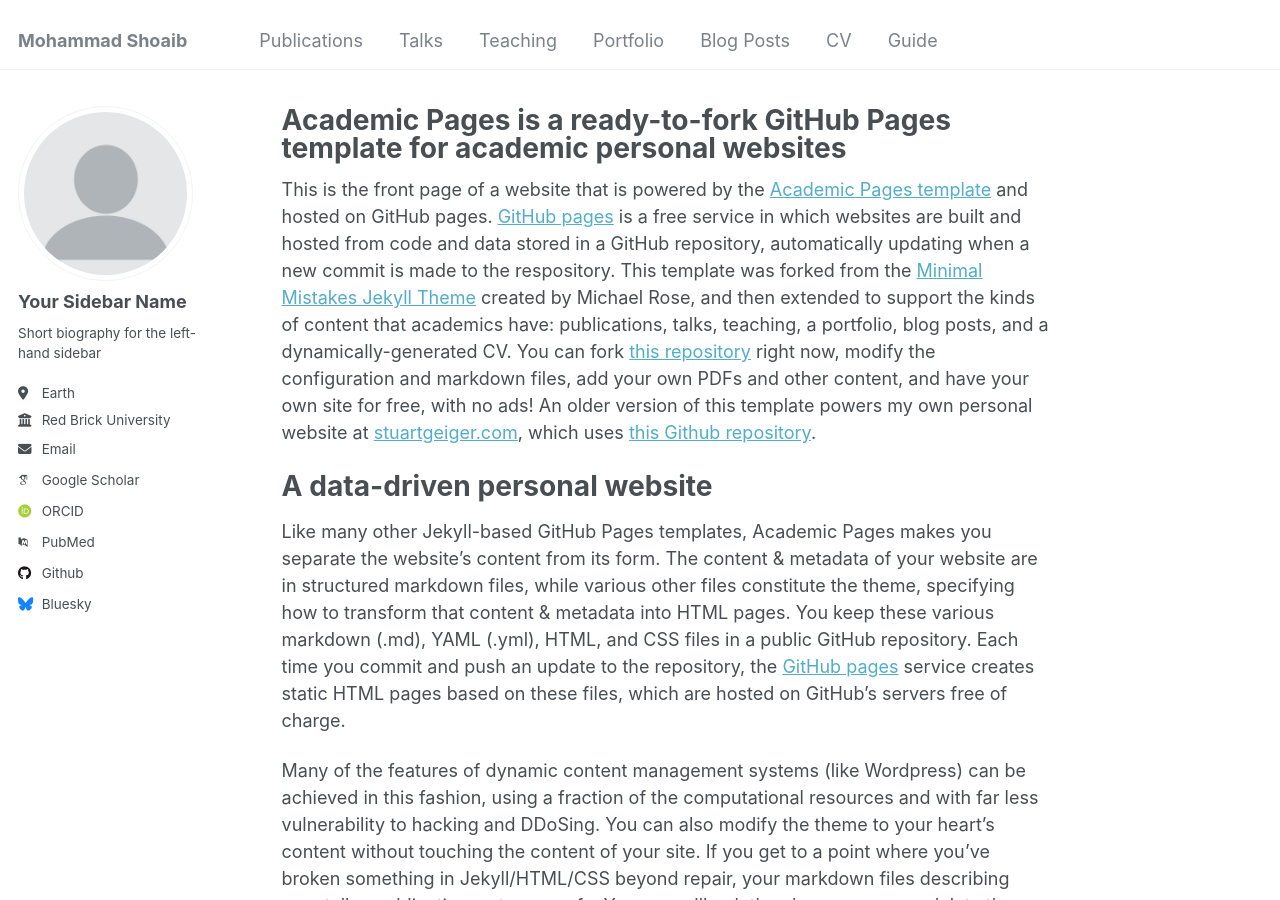
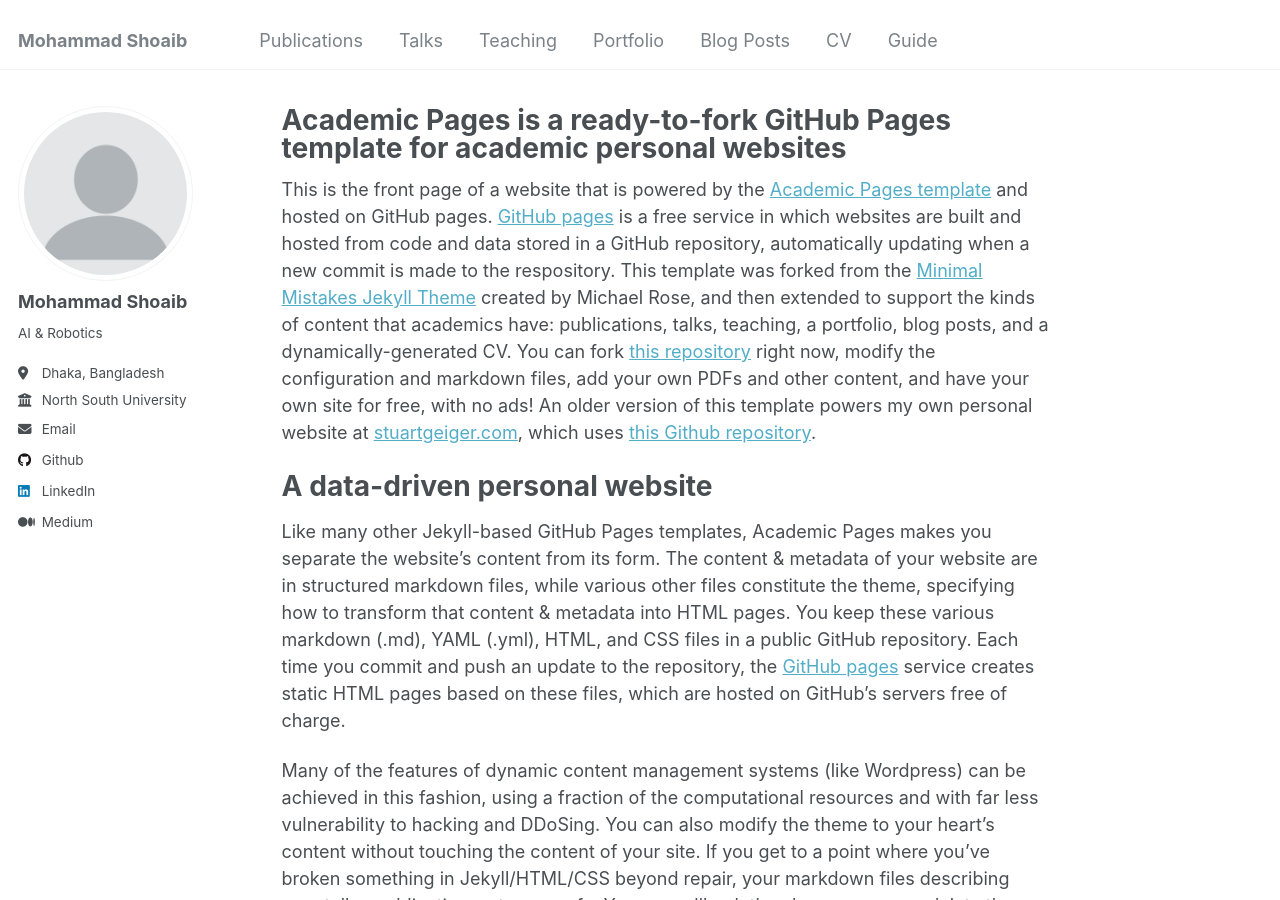
Before and after one commit to shoaib6174/shoaib6174.github.io, a Jekyll site: the page built from _pages/about.md, in a window 1280 px wide and 900 px high. Built offline with Jekyll 4.4.1, drawn with Linux system fonts in a browser that asks for light colours; some web fonts are replaced.

Commit message:
Update _config.yml

```diff
--- a/_config.yml
+++ b/_config.yml
@@ -11,7 +11,7 @@
 title                    : "Mohammad Shoaib"
 title_separator          : "-"
 name                     : &name "Mohammad Shoaib"
-description              : &description "AI & Robotics"
+description              : &description "Portfolio website of Mohammad Shoaib."
 url                      : https://shoaib6174.github.io # the base hostname & protocol for your site e.g. "https://mmistakes.github.io"
 baseurl                  : "" # the subpath of your site, e.g. "/blog"
 repository               : "shoaib6174/shoaib6174.github.io"
@@ -22,33 +22,33 @@
 author:
   # Biographic information
   avatar           : "profile.png"
-  name             : "Your Sidebar Name"
+  name             : "Mohammad Shoaib"
   pronouns         : # example: "she/her"
-  bio              : "Short biography for the left-hand sidebar"
-  location         : "Earth"
-  employer         : "Red Brick University"
+  bio              : "AI & Robotics"
+  location         : "Dhaka, Bangladesh"
+  employer         : "North South University"
   uri              : # URL
-  email            : "none@example.org"
+  email            : "shoaib6174@gmail.com"
 
   # Academic websites
   arxiv            : # URL - Update with the correct link to your profile
-  googlescholar    : "https://scholar.google.com/citations?user=PS_CX0AAAAAJ"
+  googlescholar    : #"https://scholar.google.com/citations?user=PS_CX0AAAAAJ"
   impactstory      : # URL
-  orcid            : "http://orcid.org/yourorcidurl"
+  orcid            : #"http://orcid.org/yourorcidurl"
   semantic         : # URL
-  pubmed           : "https://www.ncbi.nlm.nih.gov/pubmed/?term=john+snow"
+  pubmed           : #"https://www.ncbi.nlm.nih.gov/pubmed/?term=john+snow"
   researchgate     : # URL
 
   # Repositories and software development
   bitbucket        : # Username - Update with your username on the site
   codepen          : # Username
   dribbble         : # Username
-  github           : "academicpages"
+  github           : "shoaub6174"
   kaggle           : # Username
   stackoverflow    : # User number or user number and name (i.e., use "1" or "1/jeff-atwood")
 
   # Social media
-  bluesky          : "bsky.app" # Replace this with you Bluesky username
+  bluesky          : #"bsky.app" # Replace this with you Bluesky username
   facebook         : # Username
   flickr           : # Username
   foursquare       : # Username
@@ -57,9 +57,9 @@
   keybase          : # Username
   instagram        : # Username
   lastfm           : # Username
-  linkedin         : # Username
+  linkedin         : shoaib6174# Username
   mastodon         : # URL
-  medium           : # URL
+  medium           : shoaib6174# URL
   pinterest        : # Username
   soundcloud       : # Username
   steam            : # Username
```
